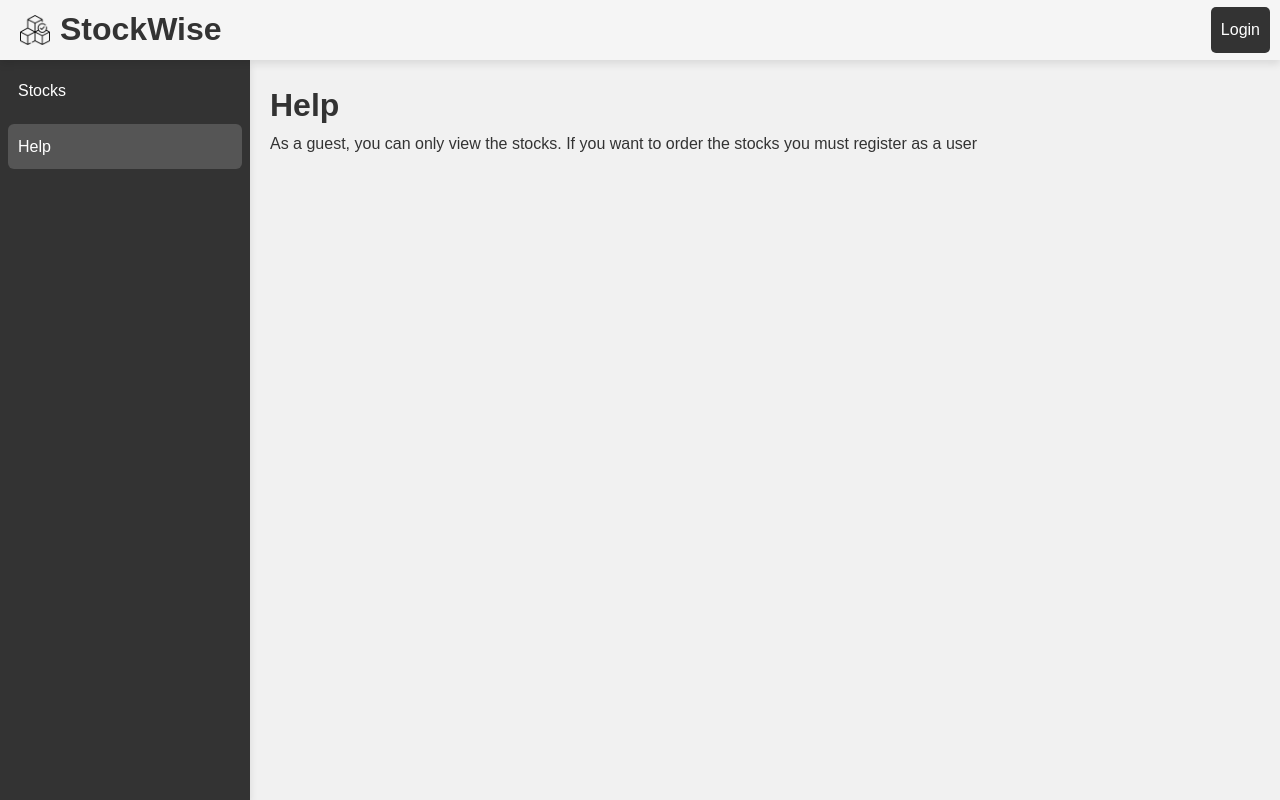
After one commit to PasinduAnjana/StockManagement, a PHP site: page /guest/help.php in a window 1280 px wide. The commit adds this page. Run offline with PHP 8.4, Linux system fonts and the light colour scheme.

Commit message:
guest dashboard

```diff
--- /dev/null
+++ b/guest/help.php
@@ -0,0 +1,32 @@
+<?php
+
+$title = "Help";
+?>
+
+<!DOCTYPE html>
+<html lang="en">
+
+<head>
+  <link rel="stylesheet" href="../style.css">
+  <title>Help</title>
+</head>
+
+<body>
+
+  <div class="admin-container">
+    <?php
+    include '../navbar.php';
+    include 'sidebar.php';
+    ?>
+
+    <main class="admin-content">
+      <h1>Help</h1>
+      <div>
+        <p>As a guest, you can only view the stocks. If you want to order the stocks you must register as a user</p>
+      </div>
+    </main>
+
+  </div>
+</body>
+
+</html>
--- /dev/null
+++ b/guest/sidebar.php
@@ -0,0 +1,5 @@
+<div class="sidebar">
+    <a class="<?php if ($title === 'Stocks') echo 'active'; ?>" href="index.php">Stocks</a>
+
+    <a class="<?php if ($title === 'Help') echo 'active'; ?>" href="help.php">Help</a>
+</div>
--- a/login.php
+++ b/login.php
@@ -14,7 +14,6 @@ if ($_SERVER["REQUEST_METHOD"] == "POST") {
 
 
         $sql = "SELECT * FROM users WHERE username = '$username'";
-
         $result = mysqli_query($conn, $sql);
         $user = mysqli_fetch_assoc($result);
         if ($user && $user['password'] === $password) {
@@ -44,7 +43,7 @@ if ($_SERVER["REQUEST_METHOD"] == "POST") {
     <meta charset="UTF-8">
     <meta name="viewport" content="width=device-width, initial-scale=1.0">
     <link rel="stylesheet" href="style.css">
-    <title>Document</title>
+    <title>Login</title>
 </head>
 
 <body>
@@ -55,7 +54,7 @@ if ($_SERVER["REQUEST_METHOD"] == "POST") {
         <div class="login-form">
             <h1>Welcome, back!</h1>
 
-            <?php if (!empty($error)) : ?>
+            <?php if ($error) : ?>
                 <p class="error"><?php echo $error; ?></p>
             <?php endif; ?>
 
--- a/navbar.php
+++ b/navbar.php
@@ -5,16 +5,22 @@
     <div class="logo">
         <img src="../images/logo.png" alt="">
         <span>StockWise</span>
-
     </div>
+    <?php if (isset($_SESSION['username'])) : ?>
 
         <div class="nav-user">
             <div class="profile-pic">
-            <img src="../images/user.png" Profile Picture" class="profile-image">
+                <img src="../images/user.png" alt="Profile Picture" class="profile-image">
                 <div class="dropdown-menu">
                     <span class="username"><?php echo strtoupper($_SESSION['username']); ?></span>
                     <a href="../logout.php" class="logout-btn">Logout</a>
                 </div>
             </div>
+
+
         </div>
+    <?php else : ?>
+        <a href="../login.php" class="logout-btn">Login</a>
+
+    <?php endif; ?>
 </div>
--- a/style.css
+++ b/style.css
@@ -138,7 +138,7 @@ body {
     color: var(--navbar-text);
 }
 
-.dropdown-menu .logout-btn {
+.logout-btn {
     display: block;
     background-color: var(--button-bg);
     color: var(--button-text);
@@ -150,7 +150,7 @@ body {
     transition: background-color 0.3s ease;
 }
 
-.dropdown-menu .logout-btn:hover {
+.logout-btn:hover {
     background-color: var(--button-hover-bg);
 }
 
```
Also changed, not shown: guest/index.php (added, +73 -0 lines), register.php (+5 -7 lines). Lines whose indentation alone changed are shown as unchanged.
